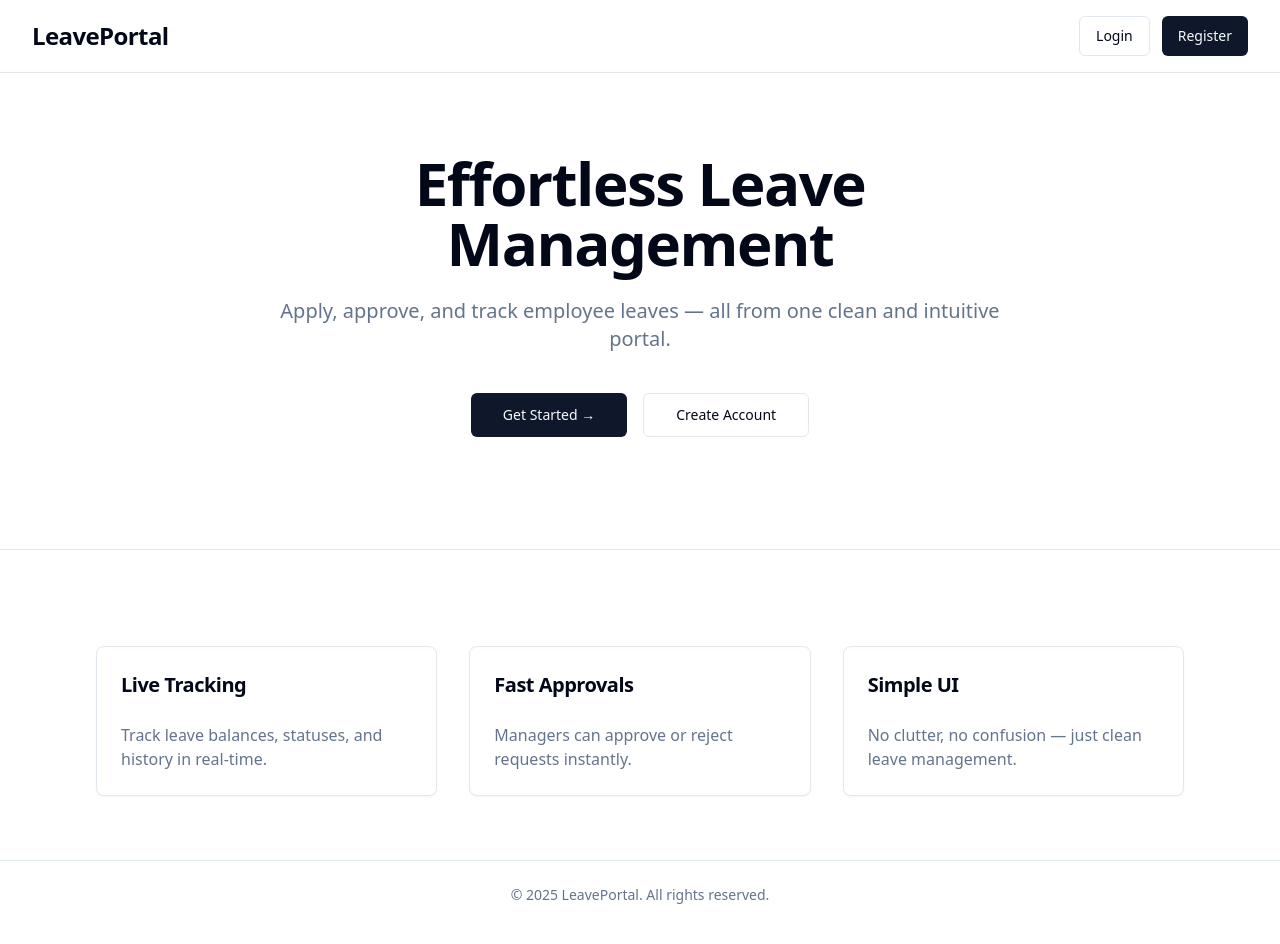
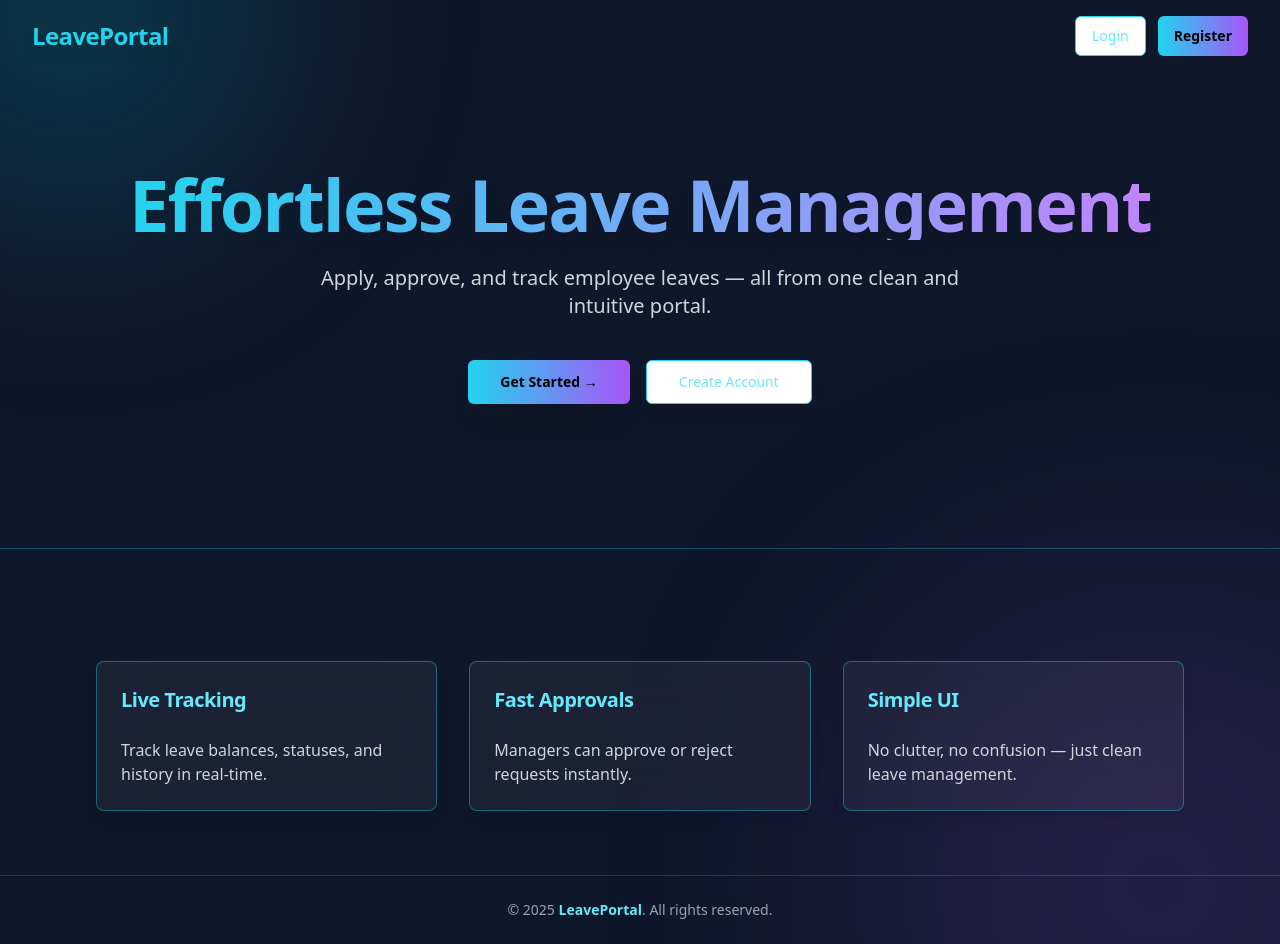
Before and after one commit to adithya-naik/hrms, a React (Vite) app in the folder frontend/: page / in a window 1280 px wide. Built offline with nearby package versions, Linux system fonts and the light colour scheme.

Commit message:
Modified LandingPage UI

```diff
--- a/frontend/package.json
+++ b/frontend/package.json
@@ -48,6 +48,7 @@
     "cmdk": "^0.2.0",
     "date-fns": "^3.0.6",
     "embla-carousel-react": "^8.0.0-rc21",
+    "framer-motion": "^12.23.12",
     "input-otp": "^1.2.4",
     "lucide-react": "^0.294.0",
     "next-themes": "^0.4.6",
--- a/frontend/src/pages/Landing.tsx
+++ b/frontend/src/pages/Landing.tsx
@@ -5,12 +5,12 @@ import { RootState } from "@/store";
 import { Button } from "@/components/ui/button";
 import { Card, CardContent, CardHeader, CardTitle } from "@/components/ui/card";
 import { Separator } from "@/components/ui/separator";
+import { motion } from "framer-motion";
 
 export default function LandingPage() {
   const navigate = useNavigate();
   const auth = useSelector((state: RootState) => state.auth);
 
-  // Redirect logged-in users to dashboard
   useEffect(() => {
     if (auth?.isAuthenticated) {
       navigate("/app");
@@ -18,77 +18,120 @@ export default function LandingPage() {
   }, [auth, navigate]);
 
   return (
-    <main className="min-h-screen flex flex-col bg-background text-foreground">
+    <main className="min-h-screen flex flex-col text-foreground relative overflow-hidden bg-[#0f172a]">
+      {/* Animated gradient blobs */}
+      <div className="absolute top-[-20%] left-[-10%] w-[400px] h-[400px] bg-cyan-500/30 rounded-full blur-[120px] animate-pulse"></div>
+      <div className="absolute bottom-[-20%] right-[-10%] w-[500px] h-[500px] bg-purple-500/30 rounded-full blur-[150px] animate-pulse"></div>
+
       {/* Navbar */}
-      <nav className="w-full py-4 px-8 flex justify-between items-center border-b">
-        <h1 className="text-2xl font-bold tracking-tight">LeavePortal</h1>
+      <nav className="w-full py-4 px-8 flex justify-between items-center relative z-10">
+        <h1 className="text-2xl font-extrabold tracking-tight text-cyan-400 drop-shadow-lg">
+          LeavePortal
+        </h1>
         <div className="space-x-3">
-          <Button variant="outline" onClick={() => navigate("/login")}>
+          <Button
+            variant="outline"
+            className="border-cyan-400 text-cyan-300 hover:bg-cyan-400/20"
+            onClick={() => navigate("/login")}
+          >
             Login
           </Button>
-          <Button onClick={() => navigate("/register")}>Register</Button>
+          <Button
+            className="bg-gradient-to-r from-cyan-400 to-purple-500 text-black font-semibold hover:opacity-90"
+            onClick={() => navigate("/register")}
+          >
+            Register
+          </Button>
         </div>
       </nav>
 
       {/* Hero Section */}
-      <section className="flex flex-col items-center justify-center text-center px-6 py-20 max-w-3xl mx-auto">
-        <h1 className="text-5xl sm:text-6xl font-extrabold mb-6 leading-tight tracking-tight">
+      <section className="flex flex-col items-center justify-center text-center px-6 py-24 relative z-10">
+        <motion.h1
+          initial={{ opacity: 0, y: 40 }}
+          animate={{ opacity: 1, y: 0 }}
+          transition={{ duration: 0.8 }}
+          className="text-5xl sm:text-6xl md:text-7xl font-extrabold mb-6 leading-tight tracking-tight bg-gradient-to-r from-cyan-400 to-purple-400 text-transparent bg-clip-text drop-shadow-lg"
+        >
           Effortless Leave Management
-        </h1>
-        <p className="text-lg sm:text-xl text-muted-foreground mb-10">
+        </motion.h1>
+
+        <motion.p
+          initial={{ opacity: 0, y: 40 }}
+          animate={{ opacity: 1, y: 0 }}
+          transition={{ duration: 1, delay: 0.3 }}
+          className="text-lg sm:text-xl text-gray-300 max-w-2xl mb-10"
+        >
           Apply, approve, and track employee leaves — all from one clean and intuitive portal.
-        </p>
-        <div className="flex gap-4">
-          <Button size="lg" onClick={() => navigate("/login")}>
+        </motion.p>
+
+        <motion.div
+          initial={{ opacity: 0, scale: 0.9 }}
+          animate={{ opacity: 1, scale: 1 }}
+          transition={{ duration: 1, delay: 0.6 }}
+          className="flex gap-4"
+        >
+          <Button
+            size="lg"
+            className="bg-gradient-to-r from-cyan-400 to-purple-500 text-black font-semibold hover:opacity-90 shadow-xl"
+            onClick={() => navigate("/login")}
+          >
             Get Started →
           </Button>
-          <Button size="lg" variant="outline" onClick={() => navigate("/register")}>
+          <Button
+            size="lg"
+            variant="outline"
+            className="border-cyan-400 text-cyan-300 hover:bg-cyan-400/20 shadow-lg"
+            onClick={() => navigate("/register")}
+          >
             Create Account
           </Button>
-        </div>
+        </motion.div>
       </section>
 
-      <Separator className="my-8" />
+      <Separator className="my-12 bg-cyan-400/30" />
 
       {/* Features Section */}
-      <section className="grid grid-cols-1 md:grid-cols-3 gap-8 px-8 py-16 w-full max-w-6xl mx-auto">
-        <Card className="shadow-sm">
-          <CardHeader>
-            <CardTitle className="text-xl">Live Tracking</CardTitle>
-          </CardHeader>
-          <CardContent>
-            <p className="text-muted-foreground">
-              Track leave balances, statuses, and history in real-time.
-            </p>
-          </CardContent>
-        </Card>
-
-        <Card className="shadow-sm">
-          <CardHeader>
-            <CardTitle className="text-xl">Fast Approvals</CardTitle>
-          </CardHeader>
-          <CardContent>
-            <p className="text-muted-foreground">
-              Managers can approve or reject requests instantly.
-            </p>
-          </CardContent>
-        </Card>
-
-        <Card className="shadow-sm">
-          <CardHeader>
-            <CardTitle className="text-xl">Simple UI</CardTitle>
-          </CardHeader>
-          <CardContent>
-            <p className="text-muted-foreground">
-              No clutter, no confusion — just clean leave management.
-            </p>
-          </CardContent>
-        </Card>
+      <section className="grid grid-cols-1 md:grid-cols-3 gap-8 px-8 py-16 w-full max-w-6xl mx-auto relative z-10">
+        {[
+          {
+            title: "Live Tracking",
+            desc: "Track leave balances, statuses, and history in real-time.",
+          },
+          {
+            title: "Fast Approvals",
+            desc: "Managers can approve or reject requests instantly.",
+          },
+          {
+            title: "Simple UI",
+            desc: "No clutter, no confusion — just clean leave management.",
+          },
+        ].map((feature, idx) => (
+          <motion.div
+            key={feature.title}
+            initial={{ opacity: 0, y: 50 }}
+            whileInView={{ opacity: 1, y: 0 }}
+            transition={{ duration: 0.8, delay: idx * 0.2 }}
+            viewport={{ once: true }}
+          >
+            <Card className="bg-white/5 backdrop-blur-xl border border-cyan-400/40 shadow-lg hover:scale-105 transition-transform">
+              <CardHeader>
+                <CardTitle className="text-xl font-bold text-cyan-300">
+                  {feature.title}
+                </CardTitle>
+              </CardHeader>
+              <CardContent>
+                <p className="text-gray-300">{feature.desc}</p>
+              </CardContent>
+            </Card>
+          </motion.div>
+        ))}
       </section>
 
       {/* Footer */}
-      <footer className="w-full py-6 text-center text-sm text-muted-foreground border-t">
-        © {new Date().getFullYear()} LeavePortal. All rights reserved.
+      <footer className="w-full py-6 text-center text-sm text-gray-400 border-t border-cyan-400/20 relative z-10">
+        © {new Date().getFullYear()}{" "}
+        <span className="font-semibold text-cyan-300">LeavePortal</span>. All rights reserved.
       </footer>
     </main>
   );
```
Also changed, not shown: 2 other files (tests, documents, lock files or other folders).
